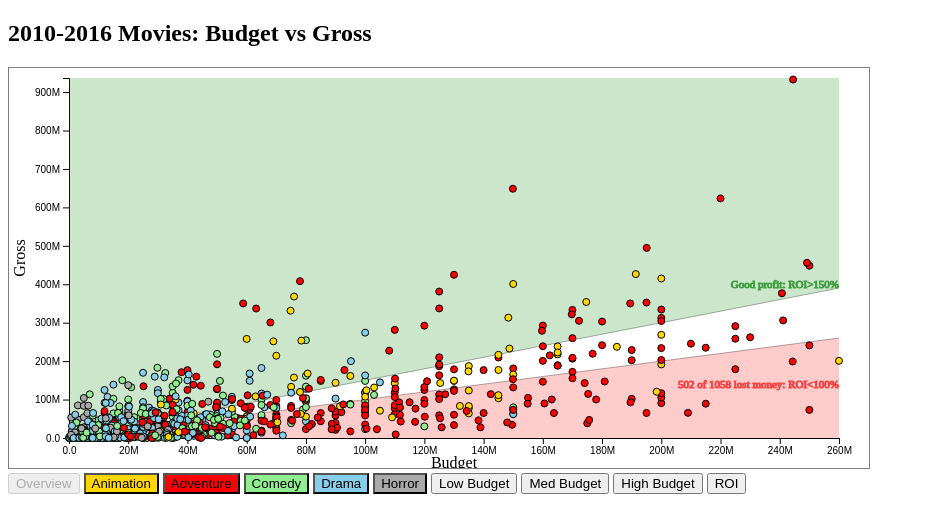
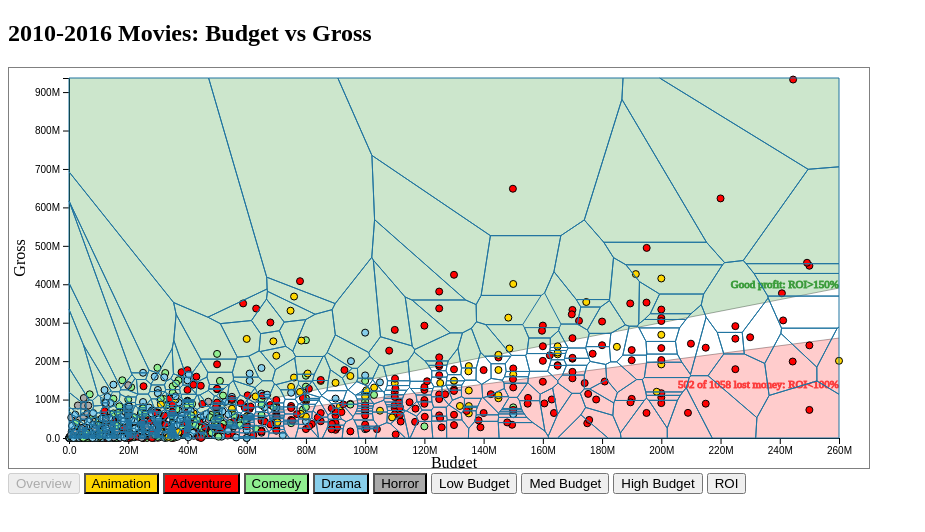
Before and after one commit to joshuaau/Movies, a plain HTML site: page MovieBvsG_Voronoi.html in a window 1280 px wide. Shown: the whole page, without its empty margins (0-925 px from the left). Drawn offline with nearby package versions, Linux system fonts and the light colour scheme; animation ran at ten frames a second.

Commit message:
Add files via upload

```diff
--- a/MovieBvsG_Voronoi.html
+++ b/MovieBvsG_Voronoi.html
@@ -451,7 +451,7 @@ svg.selectAll("path")
     //Give each cell a unique class where the unique part corresponds
     //to the circle classes
     .attr("class", function(d,i) { return "movie" + i; })
-    //********* .style("stroke", "#2074A0") //If you want to look at the cells
+    .style("stroke", "#2074A0") //If you want to look at the cells
     .style("fill", "none")
     .style("pointer-events", "all")
     .on("mouseover", d => {tooltip.style("visibility", "visible")
```
